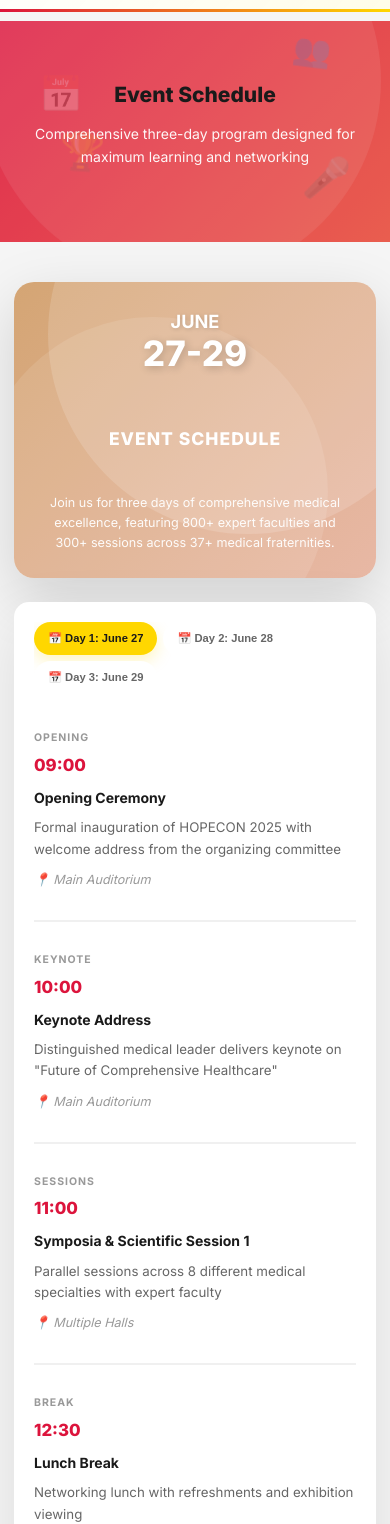
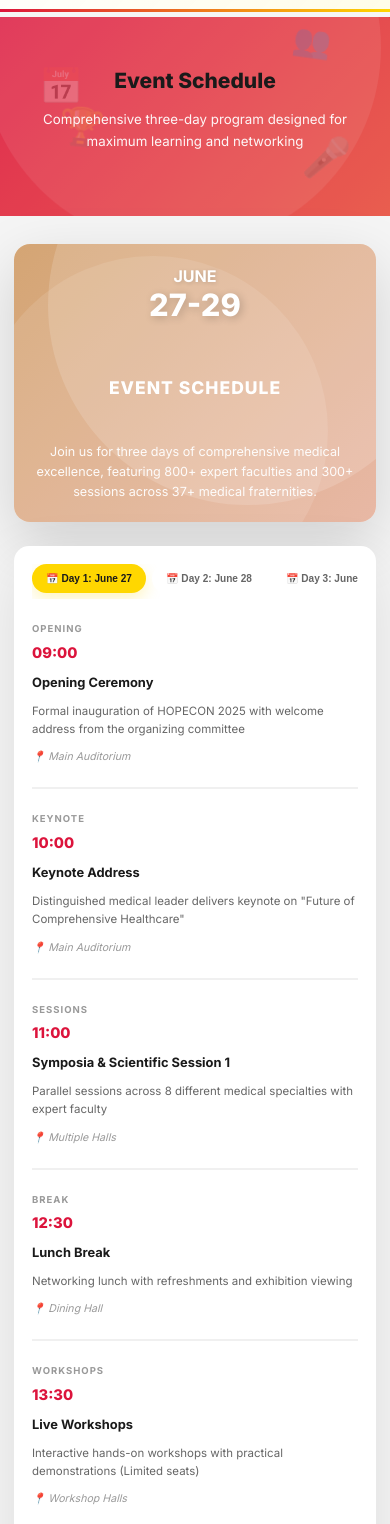
Before and after one commit to SahinS14/hopecon-2025, a plain HTML site: page schedule.html in a window 390 px wide. Shown: the part 79-1603 px from the top of the page. Drawn offline with Linux system fonts and the light colour scheme.

Commit message:
Update schedule.html

```diff
--- a/schedule.html
+++ b/schedule.html
@@ -433,59 +433,25 @@
 
     @media (max-width: 768px) {
       .schedule-hero {
-        padding: 60px 0;
-        margin-top: 100px;
+        padding: 50px 0;
+        margin-top: 96px;
       }
 
       .schedule-hero h1 {
-        font-size: 2rem;
+        font-size: 1.9rem;
       }
 
       .schedule-hero p {
-        font-size: 1rem;
+        font-size: 0.95rem;
       }
 
       .schedule-wrapper {
-        margin: 40px auto;
+        margin: 28px auto;
       }
 
       .schedule-left {
-        padding: 30px;
-      }
-
-      .schedule-date-number {
-        font-size: 3rem;
-      }
-
-      .schedule-date-month {
-        font-size: 1.8rem;
-      }
-
-      .schedule-right {
-        padding: 30px;
-      }
-
-      .schedule-tabs {
-        gap: 8px;
-      }
-
-      .tab-btn {
-        padding: 8px 16px;
-        font-size: 0.85rem;
-      }
-
-      .item-time {
-        font-size: 1.3rem;
-      }
-    }
-
-    @media (max-width: 480px) {
-      .schedule-hero h1 {
-        font-size: 1.5rem;
-      }
-
-      .schedule-left {
-        padding: 25px;
+        padding: 24px;
+        border-radius: 16px;
       }
 
       .schedule-date-number {
@@ -493,38 +459,166 @@
       }
 
       .schedule-date-month {
-        font-size: 1.3rem;
+        font-size: 1.35rem;
       }
 
       .schedule-right {
+        padding: 24px;
+        border-radius: 16px;
+      }
+
+      .schedule-tabs {
+        gap: 8px;
+        margin-bottom: 26px;
+        overflow-x: auto;
+        flex-wrap: nowrap;
+        padding-bottom: 6px;
+      }
+
+      .tab-btn {
+        padding: 8px 14px;
+        font-size: 0.8rem;
+        flex: 0 0 auto;
+        white-space: nowrap;
+      }
+
+      .item-time {
+        font-size: 1.15rem;
+      }
+
+      .item-label {
+        font-size: 0.68rem;
+      }
+
+      .item-title {
+        font-size: 0.98rem;
+      }
+
+      .item-description {
+        font-size: 0.88rem;
+      }
+
+      .item-location {
+        font-size: 0.8rem;
+      }
+
+      .schedule-item {
+        margin-bottom: 22px;
+        padding-bottom: 22px;
+      }
+
+      .schedule-actions {
+        margin-top: 32px;
+        gap: 10px;
+      }
+
+      .btn-schedule {
+        padding: 10px 22px;
+        font-size: 0.85rem;
+      }
+    }
+
+    @media (max-width: 480px) {
+      .schedule-hero h1 {
+        font-size: 1.6rem;
+      }
+
+      .schedule-left {
         padding: 20px;
+      }
+
+      .schedule-date-number {
+        font-size: 2.2rem;
+      }
+
+      .schedule-date-month {
+        font-size: 1.15rem;
+      }
+
+      .schedule-right {
+        padding: 18px;
         border-radius: 15px;
       }
 
       .schedule-tabs {
         gap: 6px;
-        margin-bottom: 30px;
+        margin-bottom: 22px;
       }
 
       .tab-btn {
-        padding: 8px 12px;
-        font-size: 0.8rem;
+        padding: 7px 12px;
+        font-size: 0.72rem;
       }
 
       .item-time {
-        font-size: 1.2rem;
+        font-size: 1.05rem;
       }
 
       .item-title {
-        font-size: 1rem;
+        font-size: 0.92rem;
+      }
+
+      .item-description {
+        font-size: 0.82rem;
+      }
+
+      .item-location {
+        font-size: 0.76rem;
       }
 
       .schedule-actions {
         flex-direction: column;
+        margin-top: 26px;
       }
 
       .btn-schedule {
         width: 100%;
+        padding: 10px 16px;
+      }
+    }
+
+    @media (max-width: 360px) {
+      .schedule-hero {
+        padding: 42px 0;
+      }
+
+      .schedule-hero h1 {
+        font-size: 1.45rem;
+      }
+
+      .schedule-hero p {
+        font-size: 0.88rem;
+      }
+
+      .schedule-date-number {
+        font-size: 1.95rem;
+      }
+
+      .schedule-date-month {
+        font-size: 1rem;
+      }
+
+      .schedule-right,
+      .schedule-left {
+        padding: 16px;
+      }
+
+      .tab-btn {
+        padding: 7px 10px;
+        font-size: 0.68rem;
+      }
+
+      .item-time {
+        font-size: 0.98rem;
+      }
+
+      .item-title {
+        font-size: 0.88rem;
+      }
+
+      .item-description,
+      .item-location {
+        font-size: 0.78rem;
       }
     }
   </style>
```
